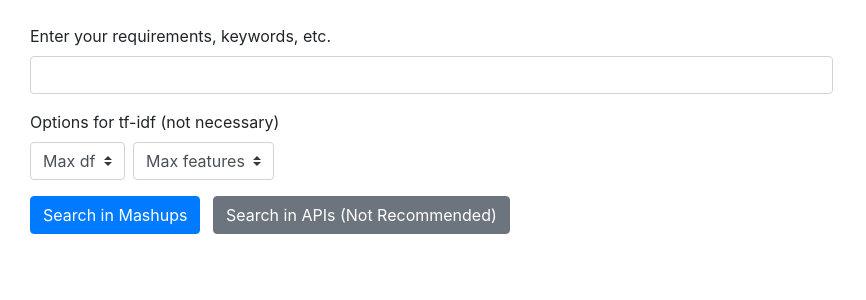
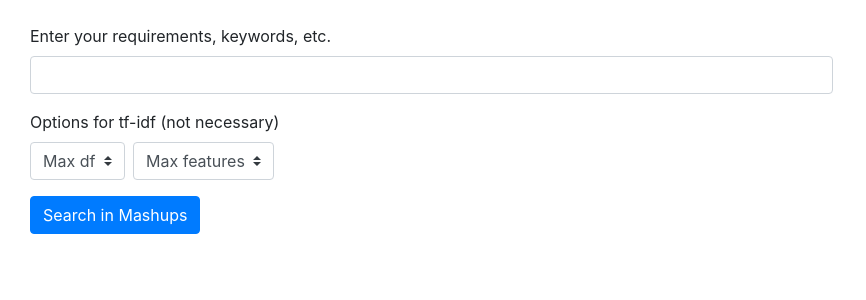
Before and after one commit to icebeam030/api-recommender, a Flask app: page / in a window 1280 px wide. Shown: the part 56-356 px from the top of the page, without its empty margins (0-866 px from the left). Run offline with Flask 2, Linux system fonts and the light colour scheme; some libraries are stand-ins or nearby versions.

Commit message:
Code clean-up

```diff
--- a/src/app.py
+++ b/src/app.py
@@ -158,12 +158,12 @@ def home():
     max_df = float(request.values.get("max_df"))
     max_features = int(request.values.get("max_features"))
 
-    recommender = APIRecommender()
+    if request.values.get("search") == "mashup":
+      recommender = APIRecommender()
 
-    query = request.values.get("query")
-    query_index = recommender.add_query(query, max_df, max_features)
+      query = request.values.get("query")
+      query_index = recommender.add_query(query, max_df, max_features)
 
-    if request.values.get("search") == "mashup":
       apis = recommender.recommend_apis_from_mashups(query_index)
       return render_template("index.html", apis = apis, search = "mashup")
 
--- a/src/templates/index.html
+++ b/src/templates/index.html
@@ -44,7 +44,6 @@
         </div>
 
         <button type="submit" name="search" value="mashup" class="btn btn-primary mr-2">Search in Mashups</button>
-        <button type="submit" name="search" value="api" class="btn btn-secondary">Search in APIs (Not Recommended)</button>
       </form>
 
       {% if apis %}
@@ -70,15 +69,6 @@
                     <h6 class="ml-auto mr-2">appeared in {{ api.count }} mashups</h6>
                   </div>
                 {% endif %}
-                {% if search == "api" %}
-                  <a
-                    href="https://www.programmableweb.com/api/{{ api.url }}"
-                    target="_blank"
-                    class="card-title btn btn-secondary"
-                  >
-                    {{ api.name }}
-                  </a>
-                {% endif %}
 
                 <h6 class="card-subtitile text-muted">Categories - {{ api.categories }}</h6>
                 <p class="card-text">{{ api.description }}</p>
```
